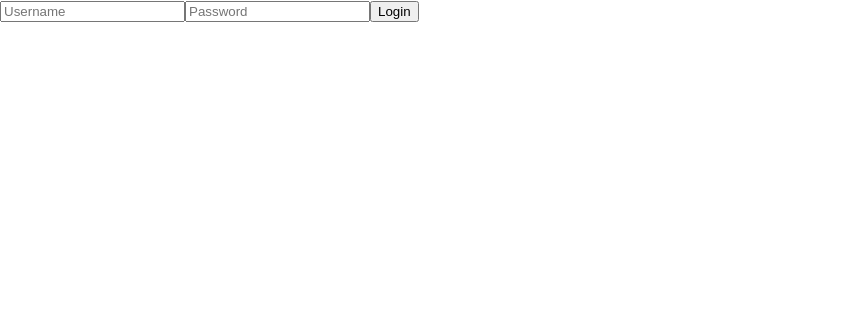
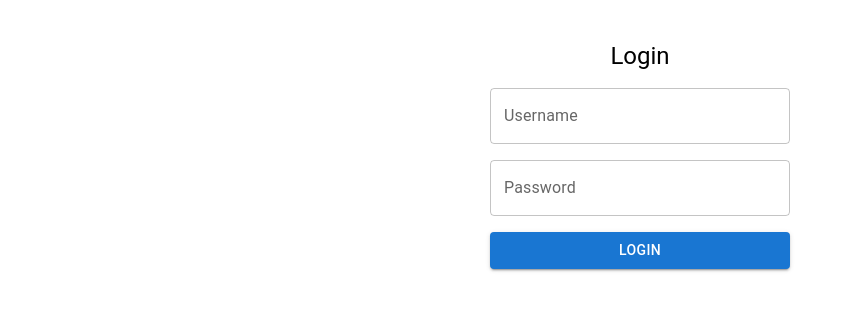
Before and after one commit to JackLaingDev/MSBankingSystem, a React (Create React App) app in the folder frontend-react/: page /login in a window 1280 px wide. Shown: the top 310 px of the page, without its empty margins (0-854 px from the left). Built offline with nearby package versions, Linux system fonts and the light colour scheme.

Commit message:
Added MUI to login page

```diff
--- a/frontend-react/src/components/Login.js
+++ b/frontend-react/src/components/Login.js
@@ -1,4 +1,5 @@
 import React, { useState } from 'react';
+import { TextField, Button, Box, Typography } from '@mui/material';
 import axios from 'axios';
 
 function Login() {
@@ -19,11 +20,14 @@ function Login() {
   };
 
   return (
-    <form onSubmit={handleSubmit}>
-      <input name="username" placeholder="Username" onChange={handleChange} />
-      <input name="password" type="password" placeholder="Password" onChange={handleChange} />
-      <button type="submit">Login</button>
-    </form>
+      <form onSubmit={handleSubmit}>
+        <Box display="flex" flexDirection="column" gap={2} maxWidth={300} mx="auto" mt={5}>
+          <Typography variant="h5" align="center">Login</Typography>
+          <TextField name="username" label="Username" onChange={handleChange} />
+          <TextField name="password" label="Password" type="password" onChange={handleChange} />
+          <Button type="submit" variant="contained">Login</Button>
+        </Box>
+      </form>
   );
 }
 
```
